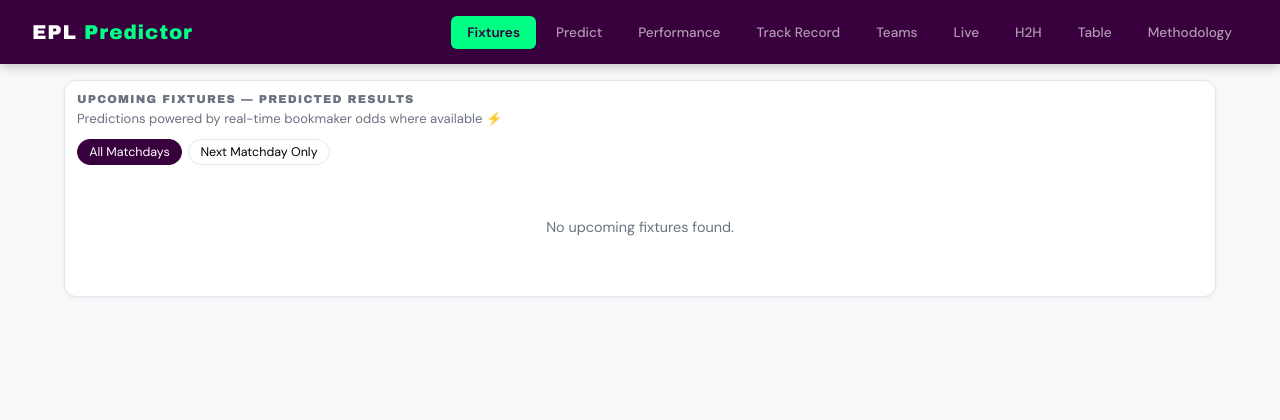
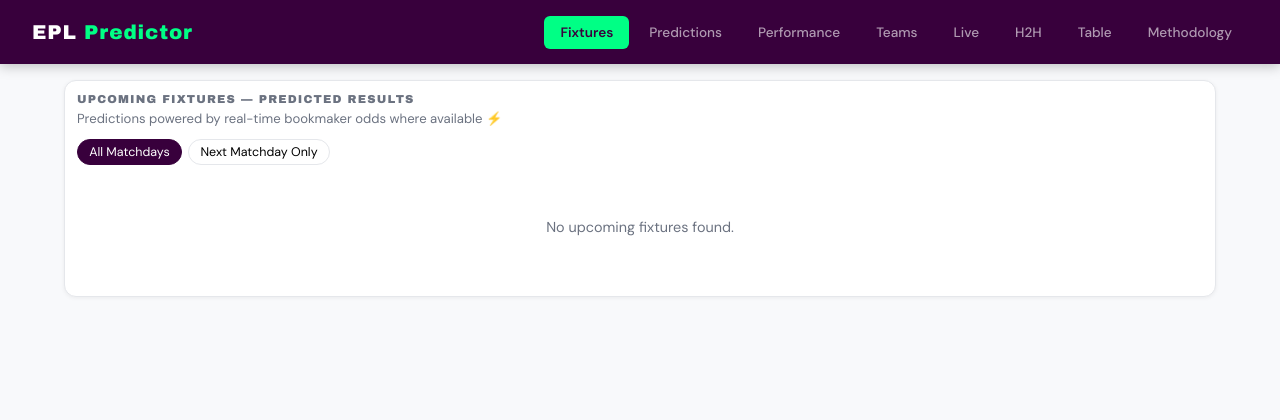
Before and after one commit to andresnalda75/Predictor, a Flask app: page / in a window 1280 px wide. Shown: the top 420 px of the page. Run offline with Flask 3, Linux system fonts and the light colour scheme; data that the repository does not hold is empty; parts of the project's set-up code (start-up, migrations or seed data) failed here and were passed over.

Commit message:
feat: merge Predict + Track Record into single Predictions tab
- Remove Track Record as separate tab, merge into Predictions tab
- Top: model badge + summary stats + upcoming fixtures with predict buttons
- Bottom: past predictions section with inline results
- Tab state persists across navigation via module-level JS cache objects
  (_predictFixtures, _predictPast, _predictSummary) — re-renders from
  cache instead of refetching or blanking
- Replace all 'Home'/'Away' labels with actual team names throughout
  prediction results (outcome label, probability labels, actual result)
- Redirect saved tab 'track_record' -> 'predict' for existing users

Co-Authored-By: Claude Opus 4.6 (1M context) <noreply@anthropic.com>

```diff
--- a/templates/index.html
+++ b/templates/index.html
@@ -309,9 +309,8 @@
   <div class="logo">EPL <span>Predictor</span></div>
   <nav class="nav-tabs">
     <button class="tab-btn active" onclick="showTab('fixtures',this)">Fixtures</button>
-    <button class="tab-btn" onclick="showTab('predict',this)">Predict</button>
+    <button class="tab-btn" onclick="showTab('predict',this)">Predictions</button>
     <button class="tab-btn" onclick="showTab('performance',this)">Performance</button>
-    <button class="tab-btn" onclick="showTab('track_record',this)">Track Record</button>
     <button class="tab-btn" onclick="showTab('teams',this)">Teams</button>
     <button class="tab-btn" onclick="showTab('halftime',this)">Live</button>
     <button class="tab-btn" onclick="showTab('h2h',this)">H2H</button>
@@ -336,33 +335,6 @@
   <section id="performance" class="section">
     <div id="perf-content"><div class="loading">Loading…</div></div>
   </section>
-  <section id="track_record" class="section">
-    <div class="card" style="margin-bottom:1rem">
-      <div style="display:flex;align-items:center;justify-content:space-between;flex-wrap:wrap;gap:.75rem">
-        <div style="display:flex;align-items:center;gap:.75rem;flex-wrap:wrap">
-          <span style="background:var(--epl);color:#fff;font-weight:700;padding:.35rem .9rem;border-radius:8px;font-size:.88rem">Sharp v3.0</span>
-          <span style="font-size:.85rem;color:var(--muted)">Deployed March 15, 2026</span>
-        </div>
-        <button onclick="clearAllPredictions()" style="background:transparent;color:var(--red);border:1px solid var(--red);padding:.35rem .9rem;border-radius:8px;font-family:'DM Sans',sans-serif;font-weight:600;font-size:.78rem;cursor:pointer">Clear All Predictions</button>
-      </div>
-    </div>
-    <div class="card" style="margin-bottom:1rem">
-      <div id="track-summary"><div class="loading">Loading…</div></div>
-    </div>
-    <div class="card">
-      <div class="card-title">Match-by-Match Predictions</div>
-      <div style="overflow-x:auto">
-        <table class="data-table" id="track-table" style="display:none">
-          <thead><tr><th>Date</th><th>Home</th><th>Away</th><th>Predicted</th><th>Actual</th><th>Result</th></tr></thead>
-          <tbody id="track-tbody"></tbody>
-        </table>
-      </div>
-      <div id="track-empty" style="display:none;text-align:center;padding:2.5rem 1rem">
-        <p style="font-size:1rem;color:var(--muted);line-height:1.7">Track record starts from March 15, 2026 — check back after this weekend's matches.</p>
-      </div>
-    </div>
-  </section>
-
   <section id="teams" class="section">
     <div class="card">
       <div class="card-title">Prediction Accuracy by Team</div>
@@ -395,12 +367,21 @@
   </section>
   <section id="predict" class="section">
     <div class="card" style="margin-bottom:1rem">
+      <div style="display:flex;align-items:center;justify-content:space-between;flex-wrap:wrap;gap:.75rem">
+        <div style="display:flex;align-items:center;gap:.75rem;flex-wrap:wrap">
+          <span style="background:var(--epl);color:#fff;font-weight:700;padding:.35rem .9rem;border-radius:8px;font-size:.88rem">Sharp v3.0</span>
+          <span style="font-size:.85rem;color:var(--muted)">Deployed March 15, 2026</span>
+        </div>
+        <button onclick="clearPredictions()" style="background:transparent;color:var(--red);border:1px solid var(--red);padding:.35rem .9rem;border-radius:8px;font-family:'DM Sans',sans-serif;font-weight:600;font-size:.78rem;cursor:pointer">Clear All Predictions</button>
+      </div>
+    </div>
+    <div class="card" id="predict-summary-card" style="margin-bottom:1rem;display:none">
+      <div id="predict-summary"></div>
+    </div>
+    <div class="card" style="margin-bottom:1rem">
       <div style="display:flex;align-items:center;justify-content:space-between;flex-wrap:wrap;gap:.75rem;margin-bottom:.75rem">
         <div class="card-title" style="margin:0">Upcoming Fixtures</div>
-        <div style="display:flex;gap:.5rem;flex-wrap:wrap">
-          <button class="btn-predict-all" id="btn-predict-all" onclick="predictAllGameweek()" style="margin:0">Predict All Gameweek</button>
-          <button onclick="clearPredictions()" style="background:transparent;color:var(--red);border:1px solid var(--red);padding:.5rem 1.1rem;border-radius:10px;font-family:'DM Sans',sans-serif;font-weight:600;font-size:.82rem;cursor:pointer">Clear Predictions</button>
-        </div>
+        <button class="btn-predict-all" id="btn-predict-all" onclick="predictAllGameweek()" style="margin:0">Predict All Gameweek</button>
       </div>
       <p style="font-size:.82rem;color:var(--muted);margin-bottom:1rem">Click a fixture to predict, or predict all at once. Uses the <strong>Sharp v3.0</strong> model (<span id="about-pre-acc">…</span> accuracy).</p>
       <div id="predict-fixtures-list"><div class="loading">Loading fixtures…</div></div>
@@ -634,7 +615,6 @@ function showTab(name,btn){
   if(name==='teams') loadTeams();
   if(name==='fixtures' && !window._fixturesData) loadFixtures();
   if(name==='standings' && !window._standingsLoaded) loadStandings();
-  if(name==='track_record') loadTrackRecord();
 }
 
 function accPill(acc){
@@ -723,24 +703,60 @@ async function loadH2H(){
       </div>`).join('')}`;
 }
 
-// ── Predict tab (fixture cards) ──
+// ── Predictions tab (fixture cards + past predictions) ──
 let _predictFixtures = null;
+let _predictPast = null;
+let _predictSummary = null;
 let _predictLoaded = false;
 
 async function loadPredictTab(){
-  if(_predictLoaded) return;
+  if(_predictLoaded){
+    // Re-render from cache — don't refetch
+    renderPredictCards(_predictFixtures);
+    renderPredictSummary(_predictSummary);
+    renderPastPredictions(_predictPast, _predictFixtures);
+    return;
+  }
   try {
     const [fixtures, track] = await Promise.all([
       fetch('/api/fixtures').then(r=>r.json()),
       fetch('/api/track_record').then(r=>r.json())
     ]);
     _predictFixtures = fixtures;
+    _predictSummary = track.summary;
+    _predictPast = track.predictions || [];
     _predictLoaded = true;
     renderPredictCards(fixtures);
-    renderPastPredictions(track.predictions || [], fixtures);
+    renderPredictSummary(track.summary);
+    renderPastPredictions(_predictPast, fixtures);
   } catch(e) {
     document.getElementById('predict-fixtures-list').innerHTML =
       '<div class="loading">Failed to load fixtures.</div>';
+  }
+}
+
+function renderPredictSummary(s){
+  const el = document.getElementById('predict-summary');
+  const card = document.getElementById('predict-summary-card');
+  if(!s || s.total_predictions === 0){
+    card.style.display='none';
+    return;
+  }
+  card.style.display='';
+  const accText = s.accuracy !== null ? `${s.accuracy}%` : '—';
+  if(s.total_resolved > 0){
+    el.innerHTML = `<div class="stat-grid" style="grid-template-columns:repeat(auto-fit,minmax(140px,1fr));gap:.75rem">
+      <div class="stat-card"><div class="stat-num">${s.total_predictions}</div><div class="stat-label">Total Predictions</div></div>
+      <div class="stat-card"><div class="stat-num">${s.total_resolved}</div><div class="stat-label">Resolved</div></div>
+      <div class="stat-card"><div class="stat-num">${s.total_correct}</div><div class="stat-label">Correct</div></div>
+      <div class="stat-card"><div class="stat-num" style="color:var(--epl)">${accText}</div><div class="stat-label">Live Accuracy</div></div>
+    </div>`;
+  } else {
+    el.innerHTML = `<div class="stat-grid" style="grid-template-columns:repeat(auto-fit,minmax(140px,1fr));gap:.75rem">
+      <div class="stat-card"><div class="stat-num">${s.total_predictions}</div><div class="stat-label">Predictions Logged</div></div>
+      <div class="stat-card"><div class="stat-num">0</div><div class="stat-label">Resolved</div></div>
+    </div>
+    <p style="font-size:.82rem;color:var(--muted);margin-top:.75rem;font-style:italic">Results will appear once matches are played.</p>`;
   }
 }
 
@@ -775,7 +791,7 @@ function renderPredictCards(fixtures){
         <div class="predict-card-meta">${dateStr}${timeStr}</div>
         <div class="predict-card-actions" id="${fid}-actions">`;
       if(f.prediction){
-        html += renderPredictResult(f.prediction, fid);
+        html += renderPredictResult(f.prediction, fid, f.home_team, f.away_team);
       } else {
         html += `<button class="btn-predict" onclick="predictFixture('${fid}','${f.home_team}','${f.away_team}','${f.date}')">Predict</button>`;
       }
@@ -786,22 +802,25 @@ function renderPredictCards(fixtures){
   document.getElementById('predict-fixtures-list').innerHTML = html;
 }
 
-function renderPredictResult(p, fid){
-  const outcomes = {H:'Home',D:'Draw',A:'Away'};
+function renderPredictResult(p, fid, home, away){
+  home = home || p.home_team || '';
+  away = away || p.away_team || '';
+  const outcomeLabel = p.predicted_outcome === 'H' ? home : p.predicted_outcome === 'A' ? away : 'Draw';
   const conf = parseFloat(p.confidence);
   const confClass = conf >= 55 ? 'high' : conf >= 40 ? 'mid' : 'low';
   let statusHtml = '';
   if(p.actual_outcome != null){
     const icon = p.correct == 1 ? '<span class="predict-badge-correct">&#10003;</span>' : '<span class="predict-badge-wrong">&#10007;</span>';
+    const actualLabel = p.actual_outcome === 'H' ? home : p.actual_outcome === 'A' ? away : 'Draw';
     const scoreHtml = p.home_goals != null ? `<span class="predict-score">${p.home_goals}–${p.away_goals}</span>` : '';
-    statusHtml = `${icon} <span style="font-size:.78rem;color:var(--muted)">Actual: ${outcomes[p.actual_outcome]||p.actual_outcome}</span> ${scoreHtml}`;
+    statusHtml = `${icon} <span style="font-size:.78rem;color:var(--muted)">Actual: ${actualLabel}</span> ${scoreHtml}`;
   } else {
     statusHtml = `<span class="predict-badge-pending">Awaiting result</span>`;
   }
   const rePredictBtn = fid ? `<button class="btn-predict-secondary" onclick="rePredict('${fid}')">Re-predict</button>` : '';
   return `<div class="predict-card-result">
-    <span class="predict-card-outcome">${outcomes[p.predicted_outcome]||p.predicted_outcome}</span>
-    <span class="predict-card-probs"><span>H ${parseFloat(p.prob_home).toFixed(1)}%</span> · <span>D ${parseFloat(p.prob_draw).toFixed(1)}%</span> · <span>A ${parseFloat(p.prob_away).toFixed(1)}%</span></span>
+    <span class="predict-card-outcome">${outcomeLabel}</span>
+    <span class="predict-card-probs"><span>${home.split(' ').pop()} ${parseFloat(p.prob_home).toFixed(1)}%</span> · <span>Draw ${parseFloat(p.prob_draw).toFixed(1)}%</span> · <span>${away.split(' ').pop()} ${parseFloat(p.prob_away).toFixed(1)}%</span></span>
     <span class="predict-card-conf ${confClass}">${conf.toFixed(1)}%</span>
     ${statusHtml}
     ${rePredictBtn}
@@ -815,12 +834,17 @@ async function predictFixture(fid, home, away, date){
     const d = await fetch(`/api/predict?home=${encodeURIComponent(home)}&away=${encodeURIComponent(away)}&match_date=${encodeURIComponent(date)}`).then(r=>r.json());
     if(d.error){ el.innerHTML = `<span style="color:var(--red);font-size:.82rem">${d.error}</span>`; return; }
     const p = d.probabilities;
-    const pred = {predicted_outcome: d.prediction, prob_home: p.H, prob_draw: p.D, prob_away: p.A, confidence: Math.max(p.H,p.D,p.A)};
-    el.innerHTML = renderPredictResult(pred, fid);
+    const pred = {predicted_outcome: d.prediction, prob_home: p.H, prob_draw: p.D, prob_away: p.A, confidence: Math.max(p.H,p.D,p.A), home_team: home, away_team: away};
+    el.innerHTML = renderPredictResult(pred, fid, home, away);
     // Update local cache
     if(_predictFixtures){
       const fx = _predictFixtures.find(f=>f.date===date&&f.home_team===home&&f.away_team===away);
       if(fx) fx.prediction = pred;
+    }
+    // Update summary count
+    if(_predictSummary){
+      _predictSummary.total_predictions++;
+      renderPredictSummary(_predictSummary);
     }
   } catch(e) {
     el.innerHTML = '<span style="color:var(--red);font-size:.82rem">Prediction failed</span>';
@@ -865,7 +889,6 @@ async function predictAllGameweek(){
 }
 
 function renderPastPredictions(predictions, fixtures){
-  // Filter to predictions NOT in upcoming fixtures (i.e. past matches)
   const fixtureKeys = new Set((fixtures||[]).map(f=>`${f.date}|${f.home_team}|${f.away_team}`));
   const past = predictions.filter(p=>{
     const key = `${p.match_date}|${p.home_team}|${p.away_team}`;
@@ -1277,91 +1300,22 @@ function renderFixtures(mode){
 }
 
 // ── Clear predictions ──
-async function clearAllPredictions(){
-  if(!confirm('Are you sure? This will delete all logged predictions.')) return;
-  await fetch('/api/track_record',{method:'DELETE'});
-  _trackLoaded = false;
-  loadTrackRecord();
-  // Also reset predict tab cache
-  if(_predictFixtures) _predictFixtures.forEach(f=>f.prediction=null);
-  _predictLoaded = false;
-}
-
 async function clearPredictions(){
   if(!confirm('Are you sure? This will delete all logged predictions.')) return;
   await fetch('/api/track_record',{method:'DELETE'});
-  // Reset predict tab UI
-  if(_predictFixtures){
-    _predictFixtures.forEach(f=>f.prediction=null);
-    renderPredictCards(_predictFixtures);
-  }
-  // Hide past predictions
+  if(_predictFixtures) _predictFixtures.forEach(f=>f.prediction=null);
+  _predictPast = [];
+  _predictSummary = {total_predictions:0, total_resolved:0, total_correct:0, accuracy:null};
+  renderPredictCards(_predictFixtures);
+  renderPredictSummary(_predictSummary);
   document.getElementById('past-predictions-card').style.display='none';
   document.getElementById('past-predictions-list').innerHTML='';
-  // Reset track record tab
-  _trackLoaded = false;
-}
-
-// ── Track Record ──
-let _trackLoaded = false;
-async function loadTrackRecord(){
-  if(_trackLoaded) return;
-  try {
-    const d = await fetch('/api/track_record').then(r=>r.json());
-    _trackLoaded = true;
-    const s = d.summary;
-    const preds = d.predictions || [];
-
-    // Summary
-    if(s.total_predictions > 0){
-      const accText = s.accuracy !== null ? `${s.accuracy}%` : '—';
-      const resolvedText = s.total_resolved > 0
-        ? `<div class="stat-grid" style="grid-template-columns:repeat(auto-fit,minmax(140px,1fr));gap:.75rem">
-            <div class="stat-card"><div class="stat-num">${s.total_predictions}</div><div class="stat-label">Total Predictions</div></div>
-            <div class="stat-card"><div class="stat-num">${s.total_resolved}</div><div class="stat-label">Resolved</div></div>
-            <div class="stat-card"><div class="stat-num">${s.total_correct}</div><div class="stat-label">Correct</div></div>
-            <div class="stat-card"><div class="stat-num" style="color:var(--epl)">${accText}</div><div class="stat-label">Live Accuracy</div></div>
-          </div>`
-        : `<div class="stat-grid" style="grid-template-columns:repeat(auto-fit,minmax(140px,1fr));gap:.75rem">
-            <div class="stat-card"><div class="stat-num">${s.total_predictions}</div><div class="stat-label">Predictions Logged</div></div>
-            <div class="stat-card"><div class="stat-num">0</div><div class="stat-label">Resolved</div></div>
-          </div>
-          <p style="font-size:.82rem;color:var(--muted);margin-top:.75rem;font-style:italic">Results will appear once matches are played.</p>`;
-      document.getElementById('track-summary').innerHTML = resolvedText;
-    } else {
-      document.getElementById('track-summary').innerHTML =
-        '<p style="font-size:.92rem;color:var(--muted);text-align:center;padding:.5rem 0">No predictions logged yet.</p>';
-    }
-
-    // Table
-    if(preds.length > 0){
-      const outcomeLabel = o => o === 'H' ? 'Home' : o === 'A' ? 'Away' : o === 'D' ? 'Draw' : '—';
-      let rows = '';
-      preds.forEach(p => {
-        const [yr,mo,dy] = (p.match_date||'').split('-');
-        const dateStr = yr ? `${dy}/${mo}/${yr.slice(2)}` : '—';
-        const predText = outcomeLabel(p.predicted_outcome);
-        const actText = p.actual_outcome ? outcomeLabel(p.actual_outcome) : 'Pending';
-        const icon = p.actual_outcome === null ? '<span style="color:var(--muted)">—</span>'
-          : p.correct === 1 ? '<span style="color:#16a34a">&#10003;</span>'
-          : '<span style="color:#dc2626">&#10007;</span>';
-        rows += `<tr><td>${dateStr}</td><td>${p.home_team}</td><td>${p.away_team}</td><td>${predText}</td><td>${actText}</td><td>${icon}</td></tr>`;
-      });
-      document.getElementById('track-tbody').innerHTML = rows;
-      document.getElementById('track-table').style.display = '';
-      document.getElementById('track-empty').style.display = 'none';
-    } else {
-      document.getElementById('track-table').style.display = 'none';
-      document.getElementById('track-empty').style.display = '';
-    }
-  } catch(e) {
-    document.getElementById('track-summary').innerHTML = '<p style="color:#dc2626">Failed to load track record.</p>';
-  }
 }
 
 // ── Startup: restore tab & trigger lazy loads ──
 // This must be at the end of the last script block so all functions are defined.
-const savedTab = localStorage.getItem('activeTab');
+let savedTab = localStorage.getItem('activeTab');
+if(savedTab === 'track_record') savedTab = 'predict';
 if(savedTab && document.getElementById(savedTab)){
   showTab(savedTab);
 } else {
```
